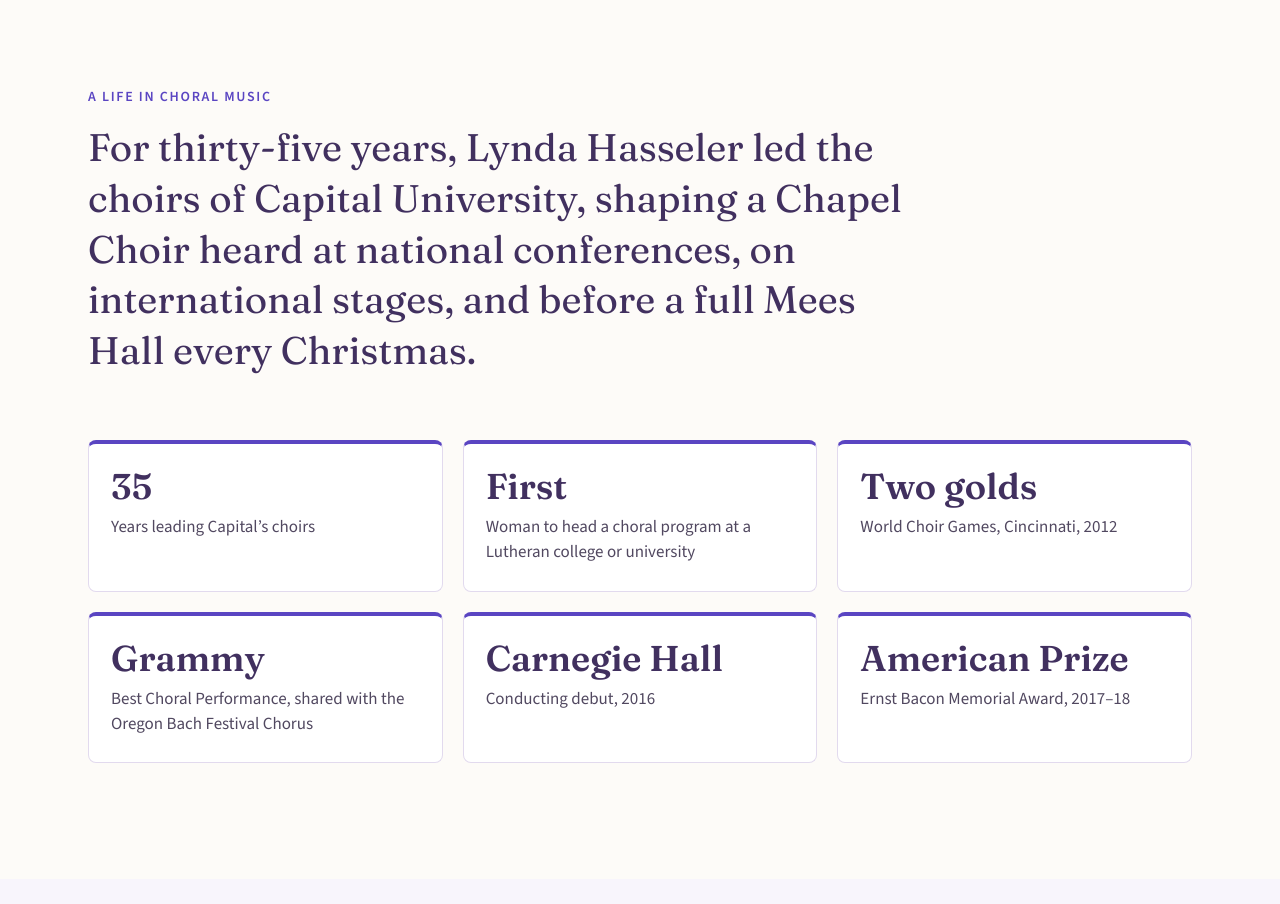
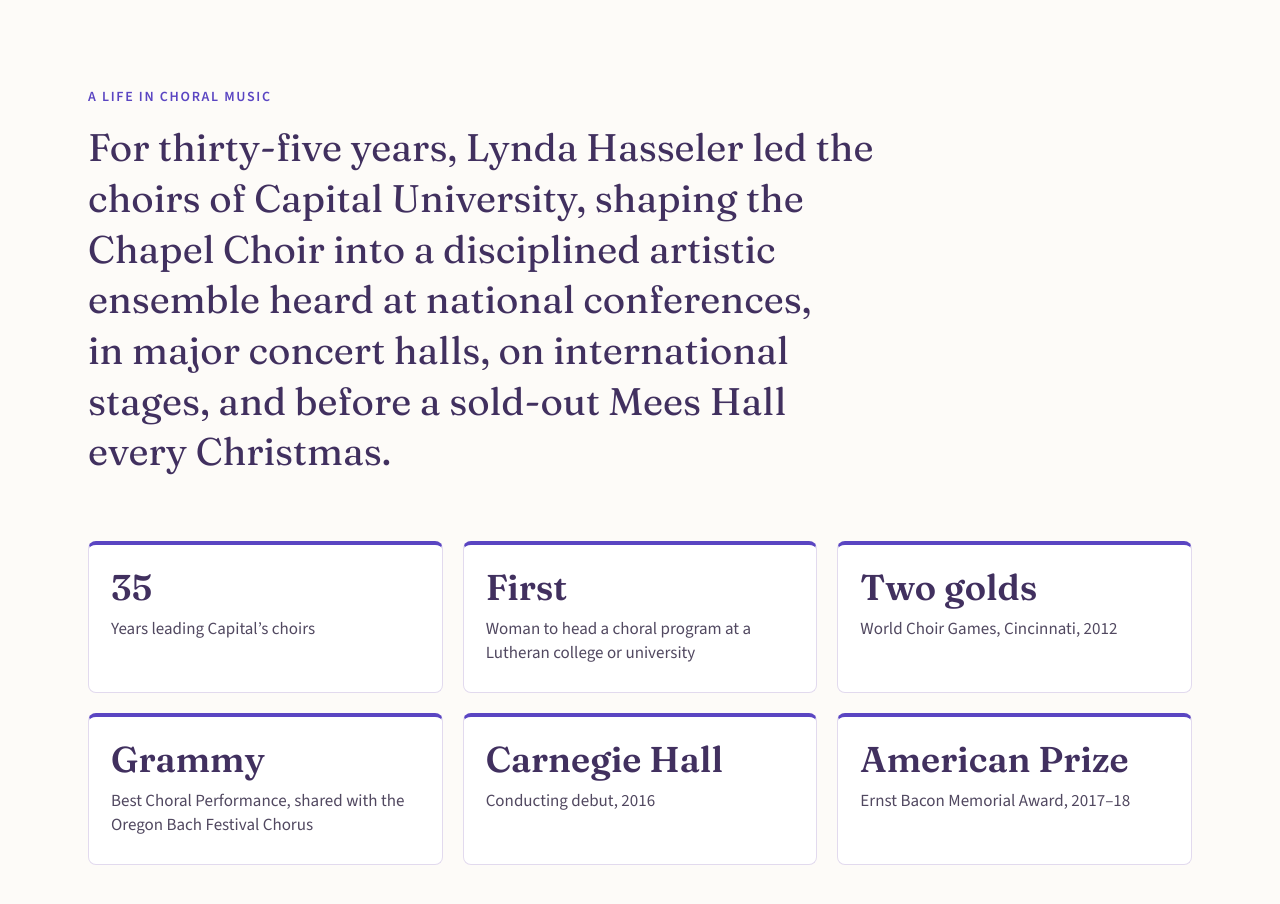
Before and after one commit to vikram-bodas/lyndahasseler.com, a plain HTML site: page docs/index.html in a window 1280 px wide. Shown: the part 2480-3384 px from the top of the page. Drawn offline with nearby package versions, Linux system fonts and the light colour scheme.

Commit message:
Website editor: I updated the opening sentence in the overview section with your new wording. I removed the doubled “a” in “a a discipli

```diff
--- a/docs/index.html
+++ b/docs/index.html
@@ -149,7 +149,7 @@
         <section id="overview" class="section">
             <div class="wrap">
                 <span class="label reveal">A Life in Choral Music</span>
-                <p class="lede reveal">For thirty-five years, Lynda Hasseler led the choirs of Capital University, shaping a Chapel Choir heard at national conferences, on international stages, and before a full Mees Hall every Christmas.</p>
+                <p class="lede reveal">For thirty-five years, Lynda Hasseler led the choirs of Capital University, shaping the Chapel Choir into a disciplined artistic ensemble heard at national conferences, in major concert halls, on international stages, and before a sold-out Mees Hall every Christmas.</p>
                 <div class="facts">
                     <div class="fact reveal"><p class="big">35</p><p class="cap">Years leading Capital’s choirs</p></div>
                     <div class="fact reveal"><p class="big">First</p><p class="cap">Woman to head a choral program at a Lutheran college or university</p></div>
```
